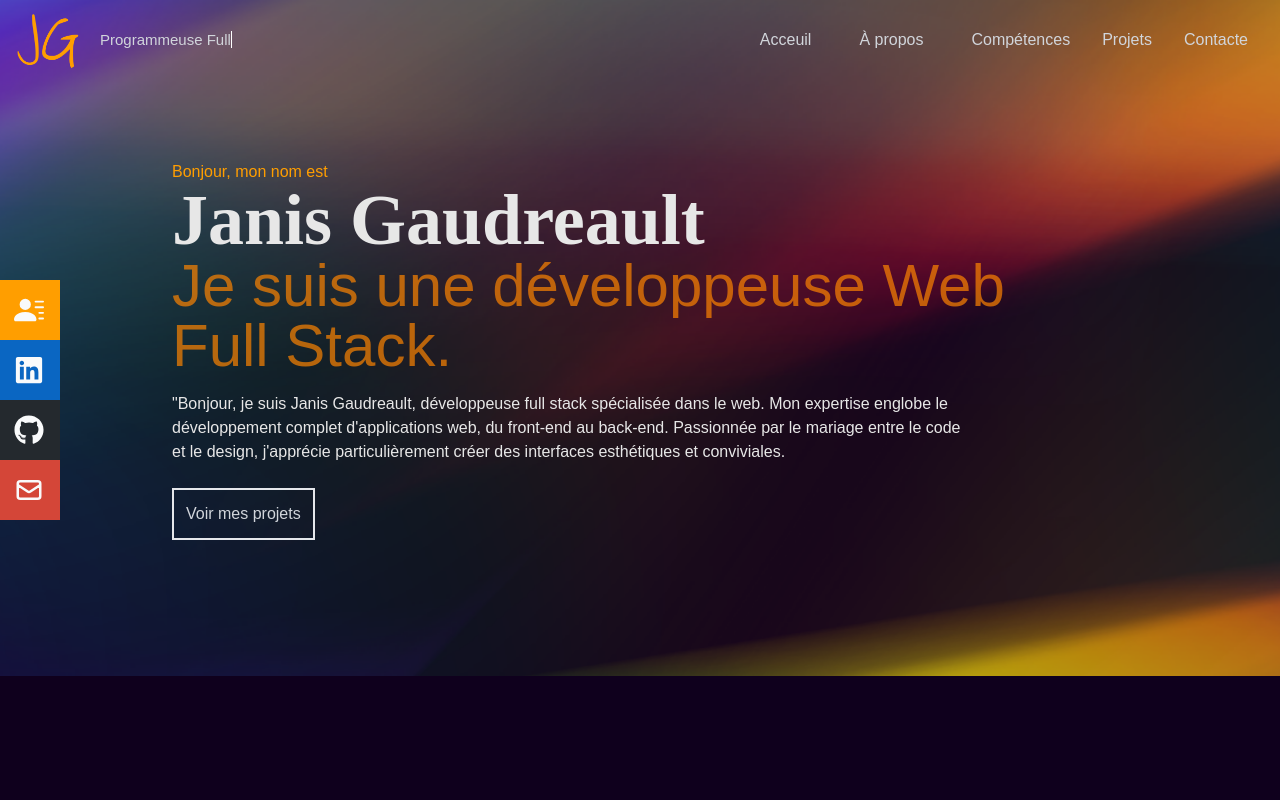
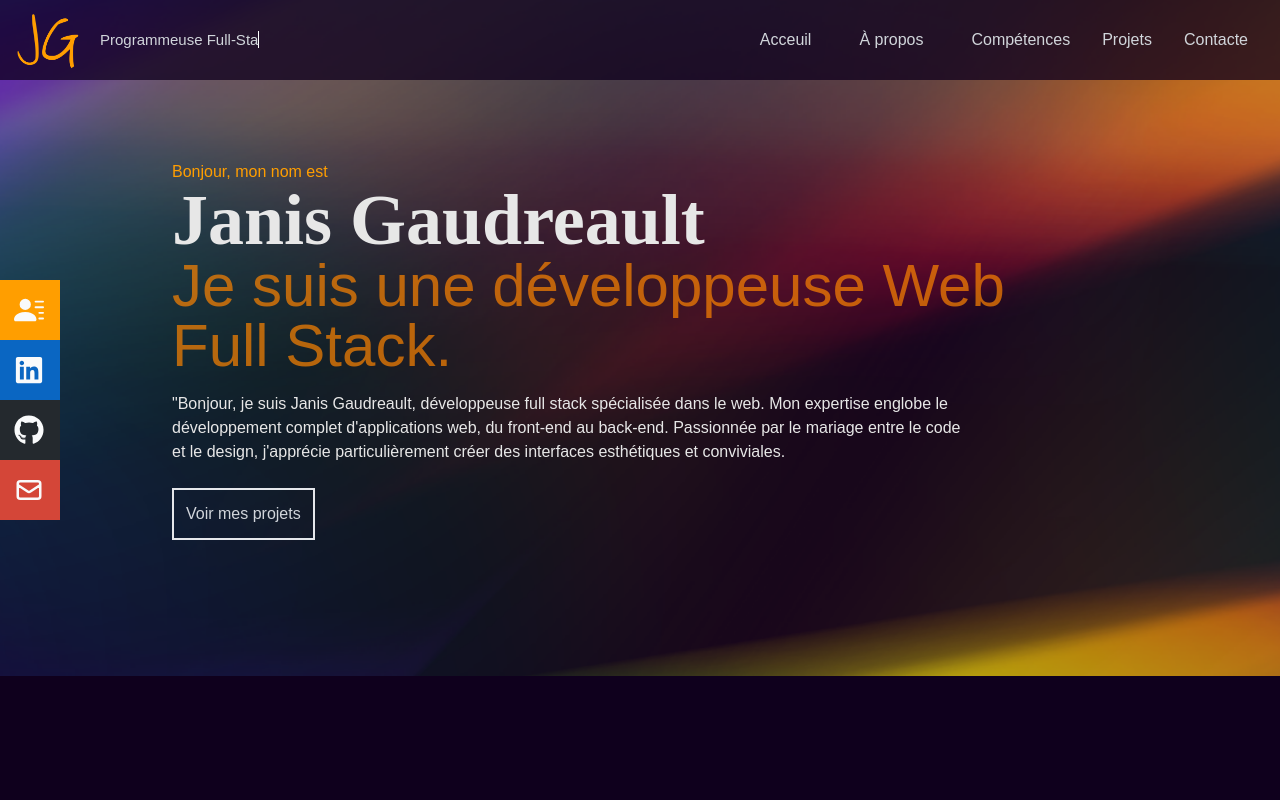
Before and after one commit to JanGaud/Janis-Web-CV, a React (Create React App) app: page / in a window 1280 px wide. Shown: the top 800 px of the page. Built offline with nearby package versions, Linux system fonts and the light colour scheme.

Commit message:
TypeAnimation ajouté!

```diff
--- a/src/components/Footer.jsx
+++ b/src/components/Footer.jsx
@@ -16,7 +16,7 @@ const Footer = () => {
     <footer class="rounded-lg shadow mt-10 w-full">
       <div class="w-full max-w-screen-xl mx-auto p-4 md:py-8">
         <div class="sm:flex sm:items-center sm:justify-between">
-          <a href="#" class="flex items-center sm:mb-0">
+          <a href="#" class="flex items-center sm:mb-0 sm:justify-center">
             <img src={Logo} alt="JG Logo" style={{ width: 200 }} />
           </a>
           <ul class="flex flex-wrap items-center mt-6 mb-6 text-sm font-medium text-gray-500 sm:mb-0 dark:text-gray-400">
--- a/src/components/Navbar.jsx
+++ b/src/components/Navbar.jsx
@@ -15,7 +15,7 @@ import { Link } from "react-scroll";
 import TypingAnimation from "../script/TypeAnimation";
 
 const elements = [
-  { toRotate: '["Développeuse Web", "Programmeuse Full-Stack"]', period: "4000" },
+  { toRotate: '["Développeuse Web", "Programmeuse Full-Stack"]', period: "4500" },
   // ... add more as needed
 ];
 
@@ -24,11 +24,11 @@ const Navbar = () => {
   const handleClick = () => setNav(!nav);
 
   return (
-    <section className="z-10 fixed w-full h-[80px] flex justify-between items-center px-4 text-gray-300">
-        <div className="flex items-center">
-          <img src={Logo} alt="JG Logo" className="w-16 mr-5" />
-          <TypingAnimation elements={elements} />
-        </div>
+    <section className="z-10 fixed w-full h-[80px] flex justify-between items-center px-4 text-gray-300 bg-[#0f001dc2]">
+      <div className="flex items-center">
+        <img src={Logo} alt="JG Logo" className="w-16 mr-5" />
+        <TypingAnimation elements={elements} />
+      </div>
 
       {/* menu */}
       <ul className="hidden md:flex">
```
